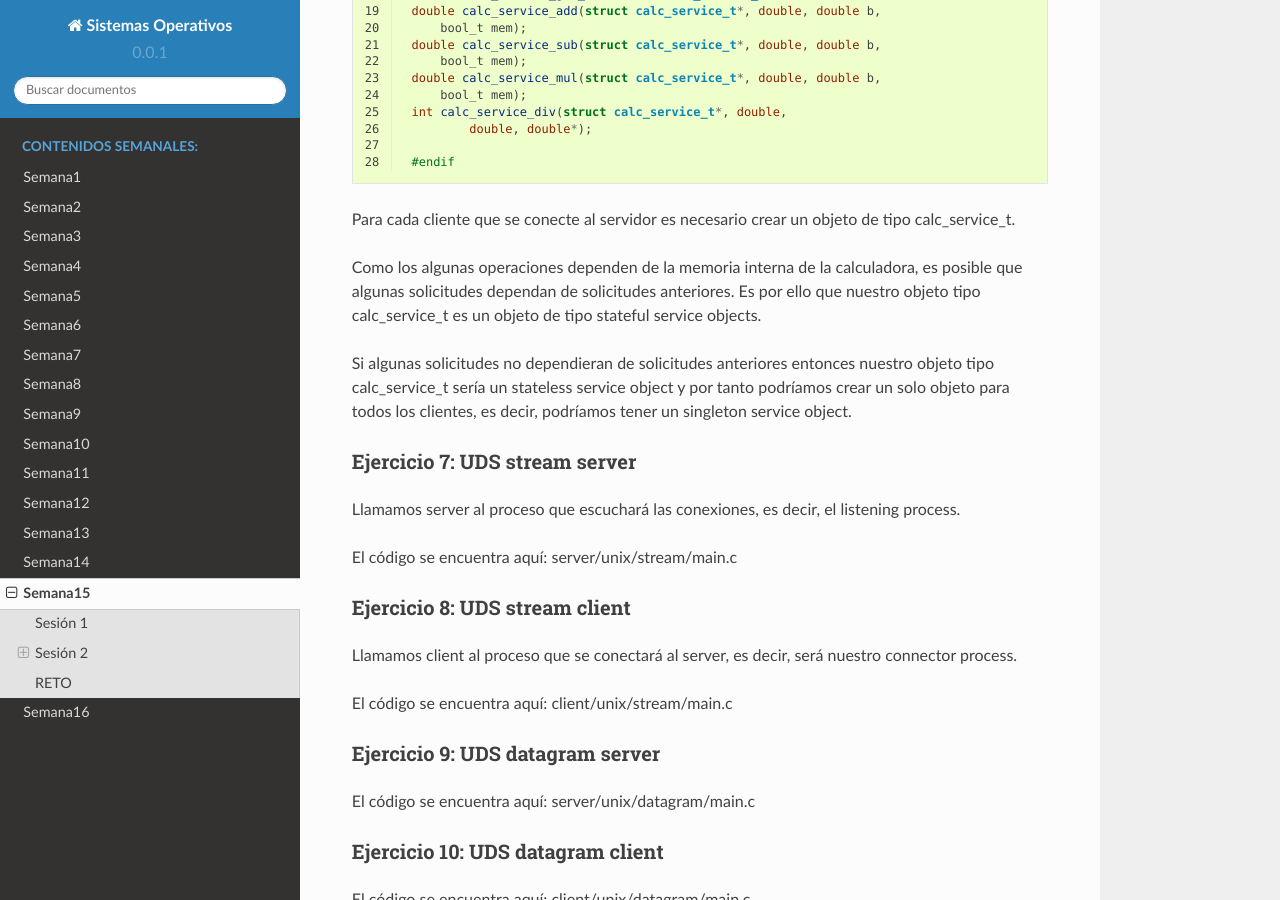
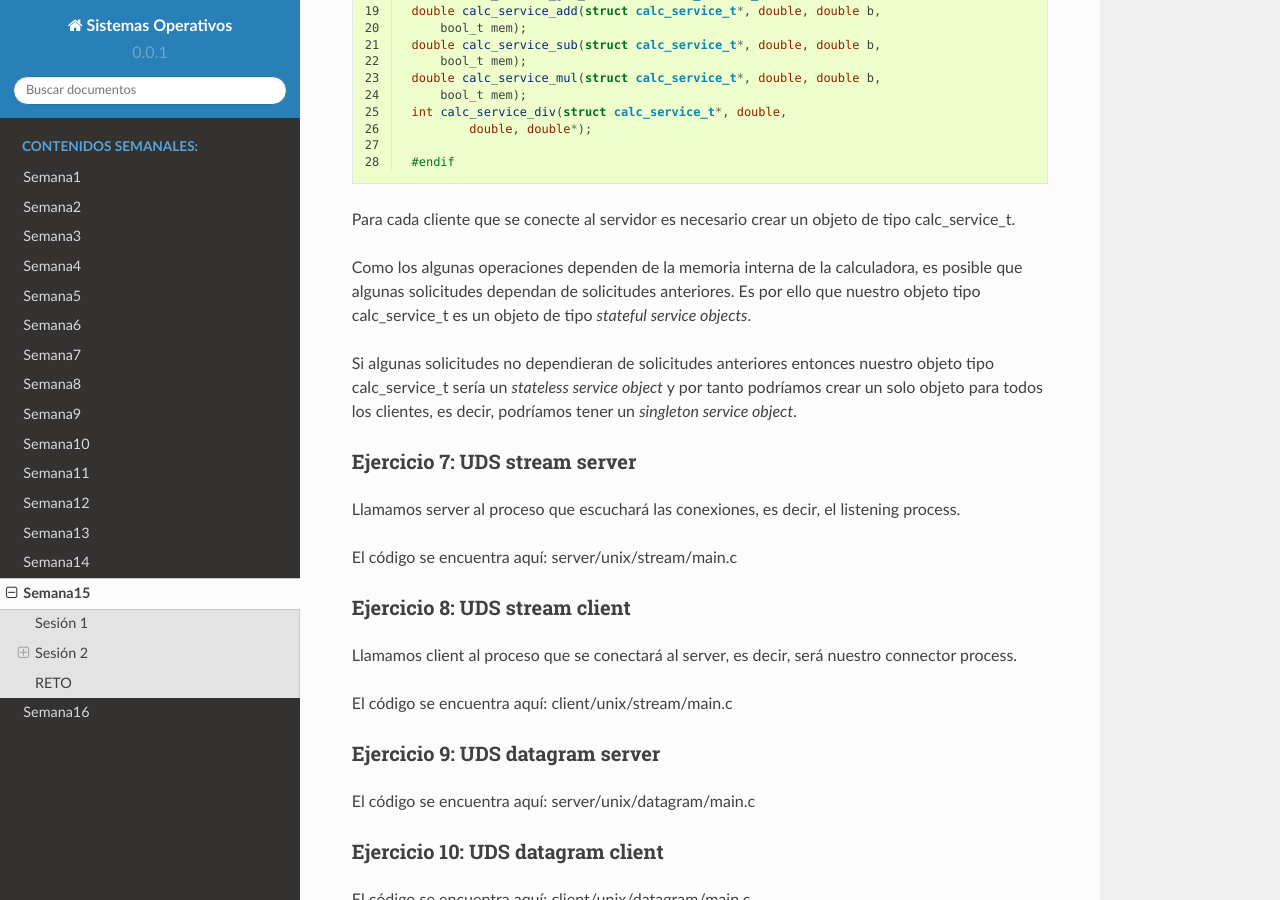
Before and after one commit to juanferfranco/sistemasoperativos, a Sphinx documentation site: the page built from docs/_semana15/semana15.rst, in a window 1280 px wide and 900 px high, scrolled down 9645 px. Built offline with Sphinx 7.4.7 and the Read the Docs theme 2.0.0, drawn with Linux system fonts in a browser that asks for light colours.

Commit message:
fix week 15

```diff
--- a/docs/_semana15/semana15.rst
+++ b/docs/_semana15/semana15.rst
@@ -556,13 +556,13 @@ crear un objeto de tipo calc_service_t.
 Como los algunas operaciones dependen de la memoria interna
 de la calculadora, es posible que algunas solicitudes
 dependan de solicitudes anteriores. Es por ello que nuestro
-objeto tipo calc_service_t es un objeto de tipo stateful service objects.
+objeto tipo calc_service_t es un objeto de tipo *stateful service objects*.
 
 Si algunas solicitudes no dependieran de solicitudes
 anteriores entonces nuestro objeto tipo calc_service_t
-sería un stateless service object y por tanto podríamos crear
+sería un *stateless service object* y por tanto podríamos crear
 un solo objeto para todos los clientes, es decir, podríamos
-tener un singleton service object.
+tener un *singleton service object*.
 
 Ejercicio 7: UDS stream server
 ^^^^^^^^^^^^^^^^^^^^^^^^^^^^^^^
```
